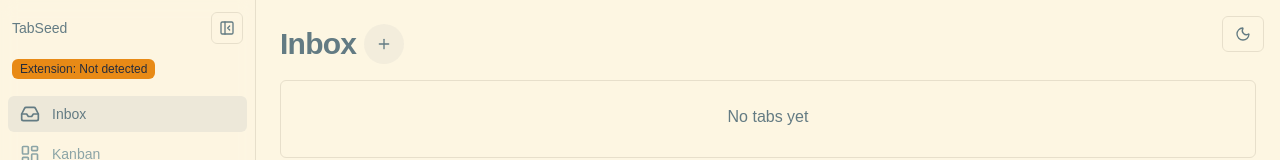
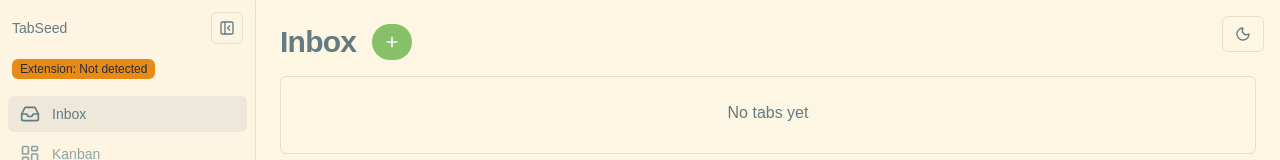
Before and after one commit to evaaaaawu/tabseed, a Next.js app: page /inbox in a window 1280 px wide. Shown: the top 160 px of the page. Built offline with nearby package versions, Linux system fonts and the light colour scheme; a web font is replaced by a local one.

Commit message:
style(inbox): move tooltip to right and thicken + icon stroke for import button

```diff
--- a/src/app/inbox/page.tsx
+++ b/src/app/inbox/page.tsx
@@ -9,8 +9,8 @@ import { Button } from '@/components/ui/button';
 import { EmptyState } from '@/components/ui/empty-state';
 import { Surface } from '@/components/ui/surface';
 import { useToast } from '@/components/ui/toast';
+import { Tooltip, TooltipContent, TooltipProvider, TooltipTrigger } from '@/components/ui/tooltip';
 import { Heading, Text } from '@/components/ui/typography';
-import { Tooltip, TooltipContent, TooltipProvider, TooltipTrigger } from '@/components/ui/tooltip';
 import { useExtensionStatus } from '@/hooks/use-extension-status';
 import { ApiError } from '@/lib/api/errors';
 import { importTabsAndSyncLocalWithRaw } from '@/lib/data/import-tabs';
@@ -139,16 +139,16 @@ export default function InboxPage() {
           <Tooltip delayDuration={300}>
             <TooltipTrigger asChild>
               <Button
-                size="icon"
-                variant="soft"
-                className="rounded-full"
+                size="sm"
+                variant="default"
+                className="rounded-full ml-2"
                 aria-label="Import tabs"
                 onClick={() => (extStatus === 'available' ? setOpen(true) : setOpenManual(true))}
               >
-                <Plus className="size-4" />
+                <Plus className="size-4" strokeWidth={2.5} />
               </Button>
             </TooltipTrigger>
-            <TooltipContent>Import tabs</TooltipContent>
+            <TooltipContent side="right">Import tabs</TooltipContent>
           </Tooltip>
         </TooltipProvider>
       </div>
```
